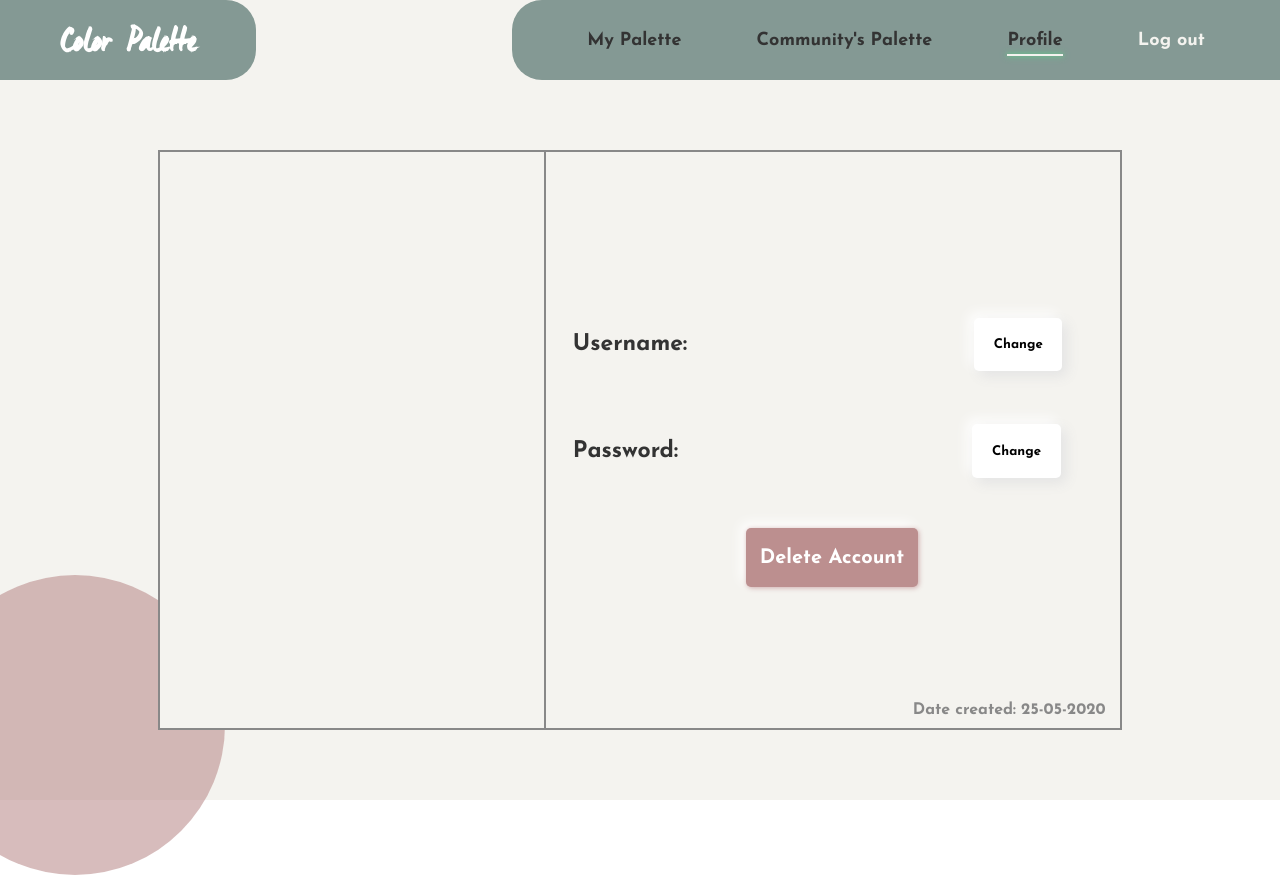
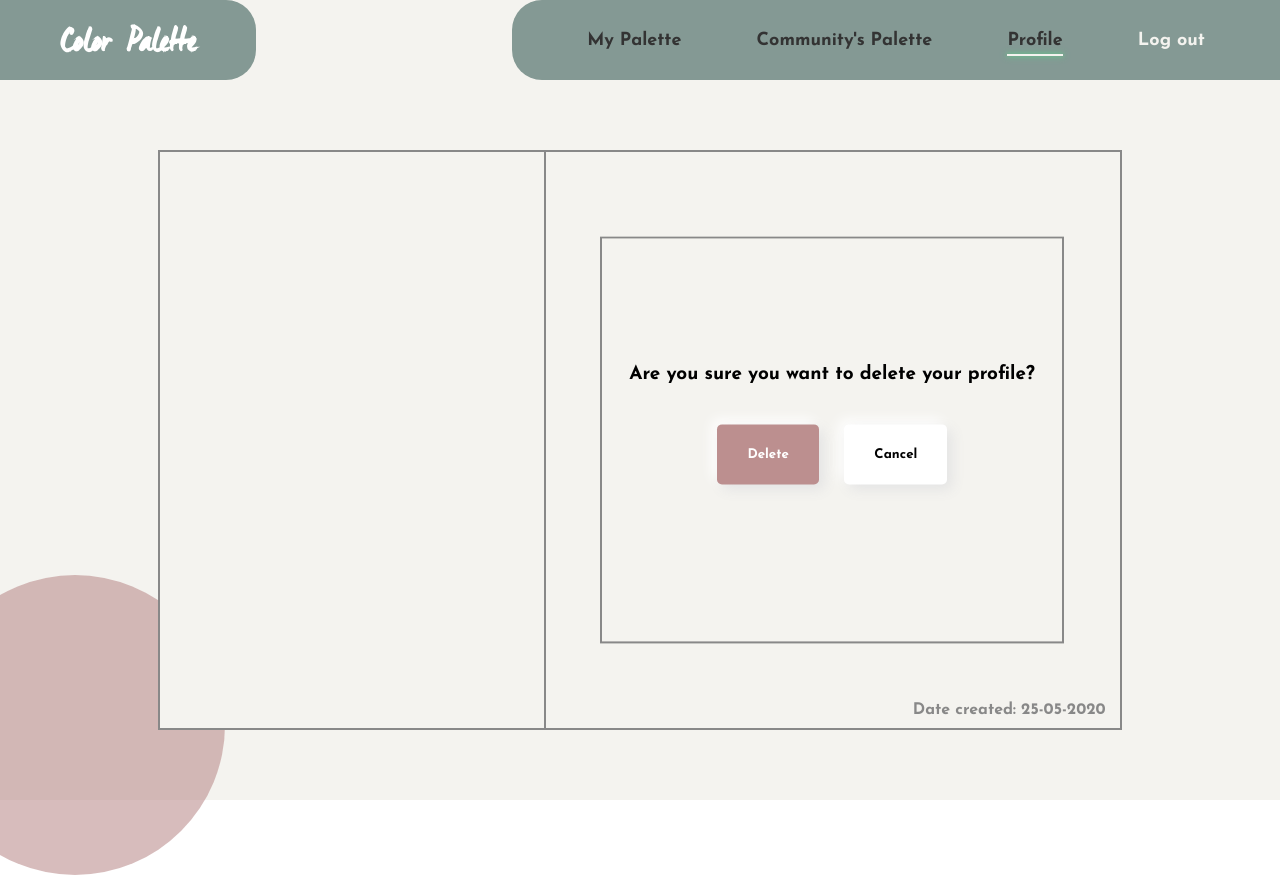
Before and after one commit to keshavDooleea/Palette, a React (Create React App) app in the folder frontend/: page /profile/1 in a window 1280 px wide. Both pictures are taken after a click on the button "Delete Account". Built offline with nearby package versions, Linux system fonts and the light colour scheme; no server answers.

Commit message:
profile server next

```diff
--- a/frontend/src/components/profile.css
+++ b/frontend/src/components/profile.css
@@ -37,6 +37,7 @@
   display: flex;
   flex-direction: column;
   align-items: center;
+  position: relative;
 }
 
 .prof_msg_div {
@@ -87,7 +88,9 @@
 }
 
 .prof_username_div div button,
-.prof_password_div div button {
+.prof_password_div div button,
+.delete_prof_btn,
+.cancel_delete_prof_btn {
   width: 60%;
   height: 50%;
   cursor: pointer;
@@ -100,8 +103,16 @@
   box-shadow: 5px 5px 13px #e3e3e3, -5px -5px 13px #ffffff;
 }
 
+.delete_prof_btn {
+  color: #fff;
+  margin-right: 25px;
+  background-color: rosybrown;
+}
+
 .prof_username_div div button:active,
 .prof_password_div div button:active,
+.delete_prof_btn:active,
+.cancel_delete_prof_btn:active,
 .prof_button_div button:active {
   box-shadow: inset -4px -4px 20px #d2d1ce, inset 3px 3px 7px #ffffff;
 }
@@ -262,3 +273,56 @@
 .username_change_button_div button {
   margin-left: 10px;
 }
+
+.delete_prof_div {
+  width: 80%;
+  height: 70%;
+  border: 2px solid #888888;
+  position: absolute;
+  top: 50%;
+  transform: translateY(-50%);
+  opacity: 0;
+  display: flex;
+  flex-direction: column;
+  align-items: center;
+  justify-content: center;
+  animation: fade-in 1.8s ease-out forwards;
+}
+
+.delete_prof_div p {
+  font-size: 19px;
+  text-align: center;
+}
+
+@keyframes fade-in {
+  0% {
+    opacity: 0;
+  }
+  80%,
+  100% {
+    opacity: 1;
+  }
+}
+
+.fade_out {
+  animation: fade-out 1.4s ease-in-out forwards;
+}
+
+@keyframes fade-out {
+  0% {
+    opacity: 1;
+  }
+  80%,
+  100% {
+    opacity: 0;
+  }
+}
+
+.del_btn_div {
+  width: 50%;
+  height: 30%;
+  display: flex;
+  align-items: center;
+  justify-content: space-evenly;
+  margin-top: 10px;
+}
--- a/frontend/src/components/profile.js
+++ b/frontend/src/components/profile.js
@@ -14,6 +14,7 @@ export default class Profile extends Component {
       password: "",
       isUsernameClicked: false,
       isPasswordClicked: false,
+      isDeleteClicked: false,
     };
 
     this.fetchData = this.fetchData.bind(this);
@@ -84,7 +85,7 @@ export default class Profile extends Component {
                 this.setState({
                   isUsernameClicked: false,
                 });
-              }, 2000);
+              }, 1800);
             }}
           >
             Cancel
@@ -126,7 +127,40 @@ export default class Profile extends Component {
                 this.setState({
                   isPasswordClicked: false,
                 });
-              }, 2000);
+              }, 1800);
+            }}
+          >
+            Cancel
+          </button>
+        </div>
+      </div>
+    );
+  }
+
+  openDelete() {
+    return (
+      <div className="delete_prof_div">
+        <p>Are you sure you want to delete your profile?</p>
+        <div className="del_btn_div">
+          <button className="delete_prof_btn">Delete</button>
+          <button
+            className="cancel_delete_prof_btn"
+            onClick={() => {
+              document
+                .querySelector(".delete_prof_div")
+                .classList.add("fade_out");
+
+              setTimeout(() => {
+                document.querySelector(".prof_username_div").style.visibility =
+                  "visible";
+                document.querySelector(".prof_password_div").style.visibility =
+                  "visible";
+                document.querySelector(".prof_button_div").style.visibility =
+                  "visible";
+                this.setState({
+                  isDeleteClicked: false,
+                });
+              }, 1200);
             }}
           >
             Cancel
@@ -185,6 +219,7 @@ export default class Profile extends Component {
           <div className="profile_div">
             <div className="prof_image_div"></div>
             <div className="prof_details_div">
+              {this.state.isDeleteClicked ? this.openDelete() : null}
               <div className="prof_msg_div"></div>
               <div className="prof_username_div">
                 {this.state.isUsernameClicked ? this.openUsername() : null}
@@ -222,7 +257,24 @@ export default class Profile extends Component {
                 </div>
               </div>
               <div className="prof_button_div">
-                <button>Delete Account</button>
+                <button
+                  onClick={() => {
+                    document.querySelector(
+                      ".prof_username_div"
+                    ).style.visibility = "hidden";
+                    document.querySelector(
+                      ".prof_password_div"
+                    ).style.visibility = "hidden";
+                    document.querySelector(
+                      ".prof_button_div"
+                    ).style.visibility = "hidden";
+                    this.setState({
+                      isDeleteClicked: true,
+                    });
+                  }}
+                >
+                  Delete Account
+                </button>
               </div>
               <div className="prof_date_div">
                 <p>
```
